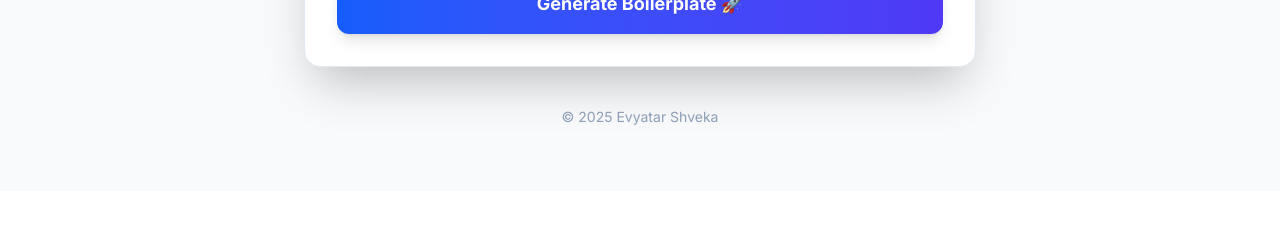
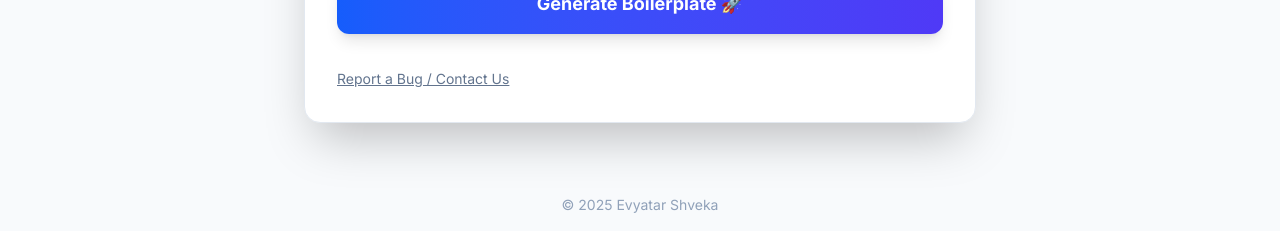
Before and after one commit to evayatr157/boilerplate-gen, a Next.js app: page / in a window 1280 px wide. Shown: the part 721-952 px from the top of the page. Before the commit the page ends 912 px from the top, so only its background shows below. Built offline with nearby package versions, Linux system fonts and the light colour scheme; no server answers; the database is empty.

Commit message:
contact us

```diff
--- a/app/page.tsx
+++ b/app/page.tsx
@@ -4,8 +4,7 @@ import { useState, useEffect, Suspense } from "react";
 import { SignedIn, SignedOut, SignInButton, UserButton, useClerk, useUser } from "@clerk/nextjs";
 import { useSearchParams } from 'next/navigation';
 
-// ... (כל הקבועים TECH_CONFIG, COMPATIBLE_TOOLS נשארים זהים - חסכתי מקום כאן) ...
-// --- תעתיק את הקבועים TECH_CONFIG ו-COMPATIBLE_TOOLS מהגרסה הקודמת ---
+// --- 1. הגדרות טכנולוגיה בסיסיות ---
 const TECH_CONFIG: Record<string, { frameworks: string[]; databases: string[] }> = {
   "Node.js (TypeScript)": {
     frameworks: ["Express", "NestJS", "Fastify", "Next.js (App Router)"],
@@ -41,6 +40,7 @@ const TECH_CONFIG: Record<string, { frameworks: string[]; databases: string[] }>
   }
 };
 
+// --- 2. התאמת כלי עזר ---
 const COMPATIBLE_TOOLS: Record<string, { auth: string[]; testing: string[] }> = {
   "Node.js (TypeScript)": { auth: ["None", "JWT", "Clerk", "Auth0"], testing: ["None", "Jest", "Vitest"] },
   "Python": { auth: ["None", "JWT", "Auth0"], testing: ["None", "PyTest", "Unittest"] },
@@ -55,10 +55,11 @@ const COMPATIBLE_TOOLS: Record<string, { auth: string[]; testing: string[] }> =
 const API_STYLES = ["REST", "GraphQL", "gRPC", "WebSocket"];
 const LOADING_MESSAGES = ["🧠 Analyzing requirements...", "🏗️ Scaffolding architecture...", "🐳 Configuring Docker...", "🔧 Setting up CI/CD...", "📦 Finalizing package..."];
 
-
+// --- קומפוננטת התוכן הפנימית ---
 function GeneratorContent() {
   const defaultLang = "Node.js (TypeScript)";
 
+  // Hooks
   const { openSignIn } = useClerk();
   const { isSignedIn, user } = useUser();
   const searchParams = useSearchParams();
@@ -80,10 +81,11 @@ function GeneratorContent() {
 
   // Status State
   const [loading, setLoading] = useState(false);
-  const [success, setSuccess] = useState(false); // <-- סטייט חדש להצלחה
+  const [success, setSuccess] = useState(false);
   const [status, setStatus] = useState("");
   const [downloadCount, setDownloadCount] = useState<number | null>(null);
 
+  // Stats Logic
   const refreshStats = () => {
     fetch("/api/stats")
       .then(res => res.json())
@@ -114,6 +116,7 @@ function GeneratorContent() {
     setLanguage(newLang);
     const config = TECH_CONFIG[newLang];
     const tools = COMPATIBLE_TOOLS[newLang] || COMPATIBLE_TOOLS["Node.js (TypeScript)"];
+
     setFramework(config.frameworks[0]);
     setDb(config.databases[0]);
     setAuth(tools.auth[0]);
@@ -139,11 +142,12 @@ function GeneratorContent() {
     }
 
     setLoading(true);
-    setSuccess(false); // איפוס לפני התחלה
+    setSuccess(false);
 
     let prompt = `Language: ${language}, Framework: ${framework}, Database: ${db}, API Style: ${apiStyle}`;
     if (auth !== "None") prompt += `, Authentication: ${auth}`;
     if (testing !== "None") prompt += `, Testing: ${testing}`;
+
     if (docker) prompt += `, Include Dockerfile & docker-compose`;
     if (ciCd) prompt += `, Include GitHub Actions CI/CD`;
     if (swagger) prompt += `, Include Swagger/OpenAPI documentation`;
@@ -152,9 +156,8 @@ function GeneratorContent() {
     if (vectorDb) prompt += `, Include Vector DB setup (Pinecone/Chroma)`;
 
     try {
-      // --- Fake Delay for Video (DELETE LATER) ---
-      await new Promise(resolve => setTimeout(resolve, 4000));
-      // -------------------------------------------
+      // NOTE: Remove this delay for production unless you want to fake the speed.
+      // await new Promise(resolve => setTimeout(resolve, 4000));
 
       const controller = new AbortController();
       const timeoutId = setTimeout(() => controller.abort(), 120000);
@@ -171,9 +174,8 @@ function GeneratorContent() {
       if (!response.ok) throw new Error(data.error);
 
       if (data.url) {
-        // הצלחה!
-        setSuccess(true); // הפעלת מצב הצלחה
-        setLoading(false); // הפסקת טעינה מיד
+        setSuccess(true);
+        setLoading(false);
 
         setDownloadCount((prev) => (prev !== null ? prev + 1 : 1));
         refreshStats();
@@ -185,11 +187,9 @@ function GeneratorContent() {
         a.click();
         a.remove();
 
-        // איפוס הכפתור אחרי 3 שניות
         setTimeout(() => setSuccess(false), 3000);
       }
     } catch (error: any) {
-      console.error(error);
       setLoading(false);
       alert("Something went wrong. Please try again.");
     }
@@ -227,28 +227,24 @@ function GeneratorContent() {
 
         <div className="p-8 space-y-8">
           <div className="grid grid-cols-1 md:grid-cols-2 gap-6">
-            {/* Language Selector */}
             <div className="space-y-2">
               <label className="text-xs font-bold text-slate-500 uppercase tracking-wider">Language</label>
               <select value={language} onChange={(e) => handleLanguageChange(e.target.value)} className="w-full p-3 bg-slate-50 border border-slate-300 rounded-lg outline-none">
                 {Object.keys(TECH_CONFIG).map((lang) => <option key={lang} value={lang}>{lang}</option>)}
               </select>
             </div>
-            {/* Framework Selector */}
             <div className="space-y-2">
               <label className="text-xs font-bold text-slate-500 uppercase tracking-wider">Framework</label>
               <select value={framework} onChange={(e) => setFramework(e.target.value)} className="w-full p-3 bg-slate-50 border border-slate-300 rounded-lg outline-none">
                 {TECH_CONFIG[language].frameworks.map((fm) => <option key={fm} value={fm}>{fm}</option>)}
               </select>
             </div>
-            {/* API Style Selector */}
             <div className="space-y-2">
               <label className="text-xs font-bold text-slate-500 uppercase tracking-wider">API Style</label>
               <select value={apiStyle} onChange={(e) => setApiStyle(e.target.value)} className="w-full p-3 bg-slate-50 border border-slate-300 rounded-lg outline-none">
                 {API_STYLES.map((s) => <option key={s} value={s}>{s}</option>)}
               </select>
             </div>
-            {/* Database Selector */}
             <div className="space-y-2">
               <label className="text-xs font-bold text-slate-500 uppercase tracking-wider">Database</label>
               <select value={db} onChange={(e) => setDb(e.target.value)} className="w-full p-3 bg-slate-50 border border-slate-300 rounded-lg outline-none">
@@ -257,7 +253,6 @@ function GeneratorContent() {
             </div>
           </div>
 
-          {/* Advanced Settings Toggle */}
           <div className="border-t border-slate-100 pt-4">
             <button onClick={() => setShowAdvanced(!showAdvanced)} className="flex items-center text-blue-600 font-semibold hover:text-blue-800 text-sm">
               {showAdvanced ? "🔽 Hide Advanced Settings" : "▶ Show Advanced Settings"}
@@ -308,16 +303,15 @@ function GeneratorContent() {
             )}
           </div>
 
-          {/* כפתור הפעולה: משתנה לפי המצב (Loading -> Success -> Default) */}
           <button
             onClick={handleGenerate}
             disabled={loading || success}
             className={`w-full py-4 px-6 text-lg font-bold text-white rounded-xl shadow-lg transition-all transform active:scale-[0.98] ${
               success
-                ? "bg-green-500 hover:bg-green-600 shadow-green-500/30" // ירוק בהצלחה
+                ? "bg-green-500 hover:bg-green-600 shadow-green-500/30"
                 : loading
-                  ? "bg-slate-400 cursor-not-allowed" // אפור בטעינה
-                  : "bg-gradient-to-r from-blue-600 to-indigo-600 hover:shadow-blue-500/30" // כחול רגיל
+                  ? "bg-slate-400 cursor-not-allowed"
+                  : "bg-gradient-to-r from-blue-600 to-indigo-600 hover:shadow-blue-500/30"
             }`}
           >
             {loading ? (
@@ -332,9 +326,15 @@ function GeneratorContent() {
               "Generate Boilerplate 🚀"
             )}
           </button>
+
+          {/* הוספת כפתור הפידבק כאן: */}
+          <a href="mailto:code.architect.app@gmail.com?subject=Feedback%20on%20Code%20Architect"
+             className="mt-4 text-sm text-slate-500 hover:text-blue-600 transition underline">
+              Report a Bug / Contact Us
+          </a>
+
         </div>
       </div>
-      <div className="mt-10 text-slate-400 text-sm pb-8">© {new Date().getFullYear()} Evyatar Shveka</div>
     </div>
   );
 }
@@ -364,6 +364,8 @@ export default function HomeWrapper() {
       <Suspense fallback={<div className="text-center py-20 text-slate-500">Loading...</div>}>
         <GeneratorContent />
       </Suspense>
+
+      <div className="text-center mt-10 text-slate-400 text-sm pb-8">© {new Date().getFullYear()} Evyatar Shveka</div>
     </div>
   );
 }
```
